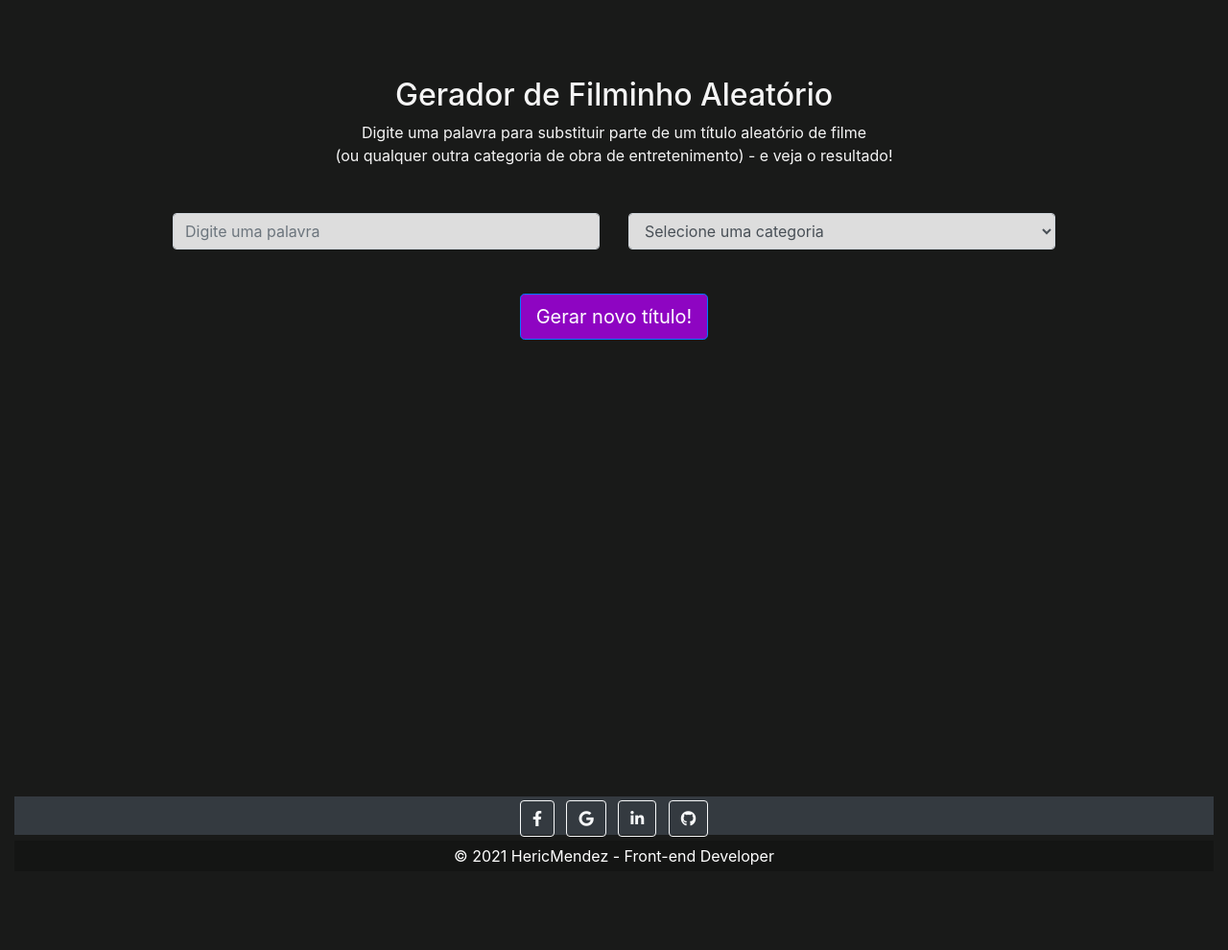
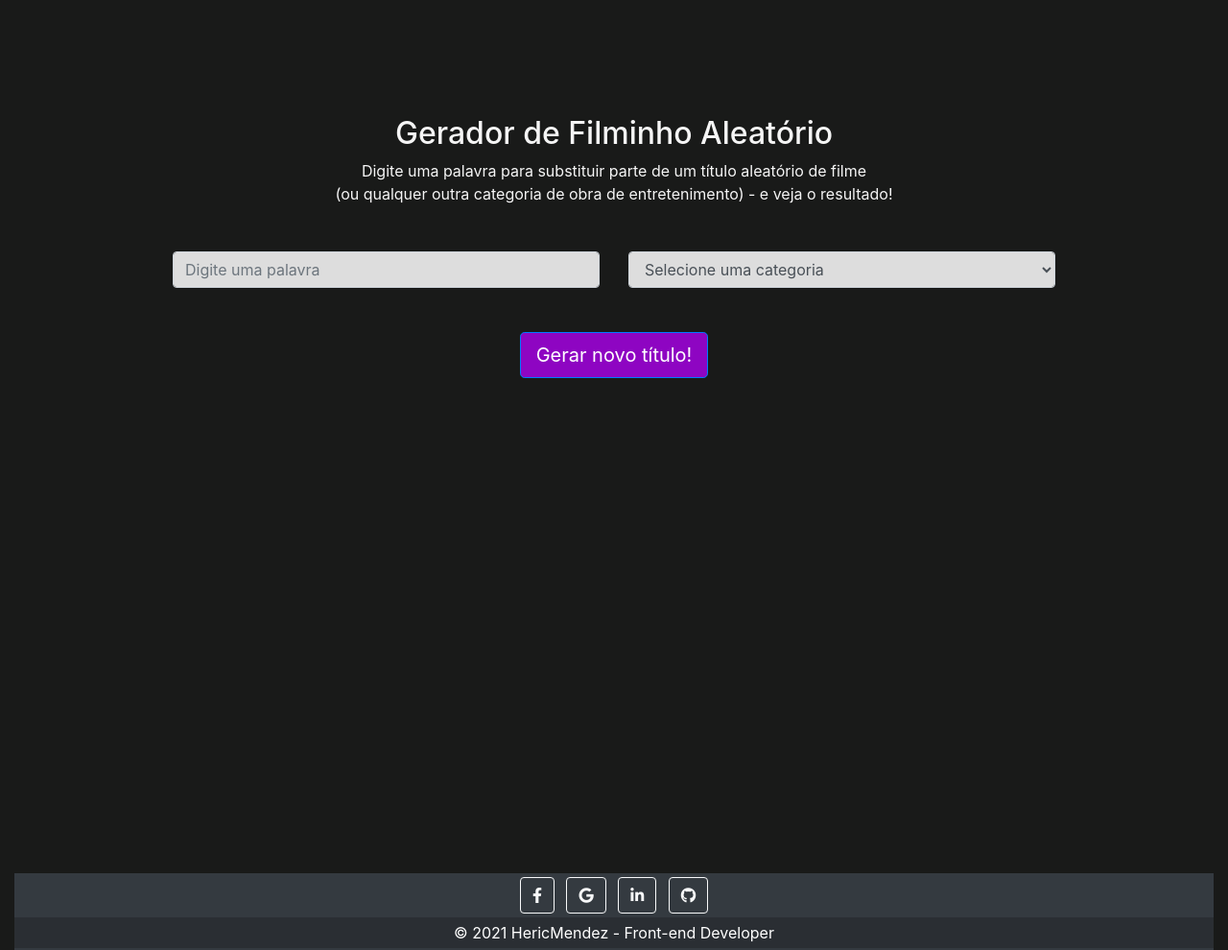
Before and after one commit to HericMendez/filminho-generator, a website: page index.html in a window 1280 px wide. Shown: the whole page at 96% size. Before the commit the page ends 908 px from the top, so only its background shows below. Drawn offline with nearby package versions, Linux system fonts and the light colour scheme.

Commit message:
pequenos ajustes de estilo

```diff
--- a/style.css
+++ b/style.css
@@ -27,8 +27,9 @@ h6 {
 }
 
 body {
-  margin-top: 10vh;
+  margin-top: 15vh;
   height: 100vh;
+
   background-color: #191a19 !important;
   color: whitesmoke;
 }
@@ -101,7 +102,7 @@ body {
 
   #page-container {
     position: relative;
-    min-height: 80vh;
+    min-height: 90vh;
   }
 
   #content-wrap {
@@ -112,7 +113,7 @@ body {
     position: absolute;
     bottom: 0;
     width: 100%;
-    height: 2.5rem;            /* Footer height */
+    height: 5rem;            /* Footer height */
   }
 
   .social-icon:hover{
```
